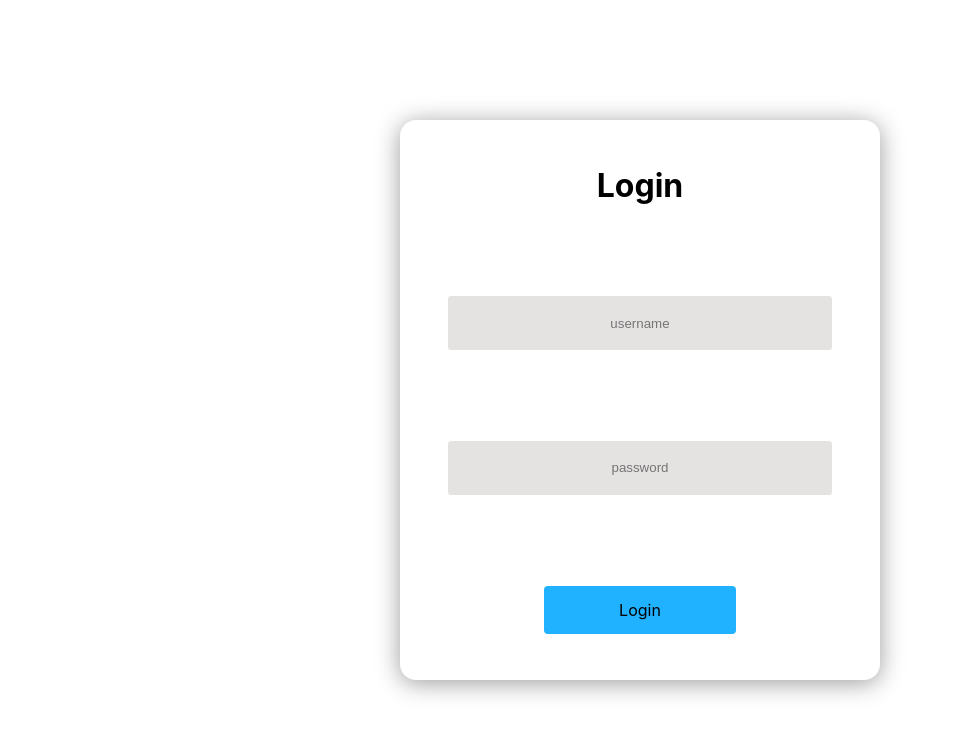
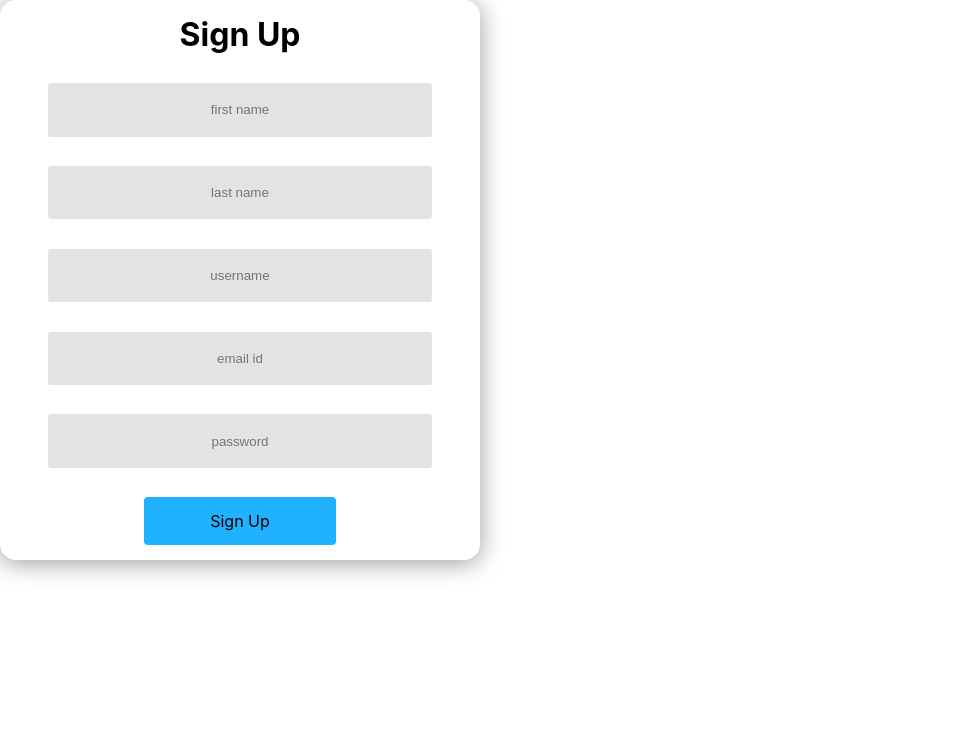
Before and after one commit to SriHarikaV/Revive_Gallery, a React (Create React App) app in the folder frontend/revive-gallery-app/: page /register in a window 1280 px wide. Shown: the top 734 px of the page, without its empty margins (0-956 px from the left). Built offline with nearby package versions, Linux system fonts and the light colour scheme.

Commit message:
MP-7 created registration form

```diff
--- a/frontend/revive-gallery-app/package.json
+++ b/frontend/revive-gallery-app/package.json
@@ -8,6 +8,7 @@
     "@testing-library/user-event": "^13.5.0",
     "react": "^18.2.0",
     "react-dom": "^18.2.0",
+    "react-router-dom": "^6.16.0",
     "react-scripts": "5.0.1",
     "web-vitals": "^2.1.4"
   },
--- a/frontend/revive-gallery-app/src/App.js
+++ b/frontend/revive-gallery-app/src/App.js
@@ -1,12 +1,19 @@
-import LoginForm from "./components/loginform"
+import LoginForm from "./components/loginform";
+import { BrowserRouter as Router, Routes, Route } from "react-router-dom";
+import RegistrationForm from "./components/registrationform";
+
 
 function App() {
   return (
-    <div className="page">
-      <LoginForm />
-    </div>
+    <Router>
+      <Routes>
+          <Route path="/" element={<LoginForm />} />
+          <Route path="/login" element={<LoginForm />} />
+          <Route path="/register" element={<RegistrationForm />} />
+      </Routes>
+    </Router>
+
   );
 }
 
-
 export default App;
--- /dev/null
+++ b/frontend/revive-gallery-app/src/components/registrationform.js
@@ -0,0 +1,90 @@
+import React, { useState } from "react";
+import "./loginform.css";
+
+const RegistrationForm = () => {
+    const [registration, setRegistration] = useState({
+        first_name: '',
+        last_name: '',
+        username: '',
+        email: '',
+        password: ''
+    });
+
+    const [popupStyle, showPopup] = useState("hide");
+
+    const popup = () => {
+        // Send the data to the backend API
+        fetch("http://localhost:5000/register", {
+            method: "POST",
+            headers: {
+                "Content-Type": "application/json",
+            },
+            body: JSON.stringify(registration),
+        })
+            .then((response) => {
+                if (response.ok) {
+                    showPopup("signup-popup");
+                    setTimeout(() => showPopup("hide"), 3000);
+                } else {
+                    // error
+                }
+            })
+            .catch((error) => {
+                // error
+            });
+    };
+
+    const handleInputChange = (e) => {
+        const { name, value } = e.target;
+        setRegistration({
+            ...registration,
+            [name]: value,
+        });
+    };
+
+    return (
+        <div className="cover">
+            <h1>Sign Up</h1>
+            <input
+                type="text"
+                name="first_name"
+                value={registration['first_name']}
+                placeholder="first name"
+                onChange={handleInputChange}
+            />
+            <input
+                type="text"
+                name="last_name"
+                value={registration['last_name']}
+                placeholder="last name"
+                onChange={handleInputChange}
+            />
+            <input
+                type="text"
+                name="username"
+                value={registration['username']}
+                placeholder="username"
+                onChange={handleInputChange}
+            />
+            <input
+                type="email"
+                name="email"
+                value={registration['email']}
+                placeholder="email id"
+                onChange={handleInputChange}
+            />
+            <input
+                type="password"
+                name="password"
+                value={registration['password']}
+                placeholder="password"
+                onChange={handleInputChange}
+            />
+            <div className="login-btn" onClick={popup}>
+                Sign Up
+            </div>
+        </div>
+    );
+};
+
+export default RegistrationForm;
```
Also changed, not shown: 1 other file (tests, documents, lock files or other folders).
